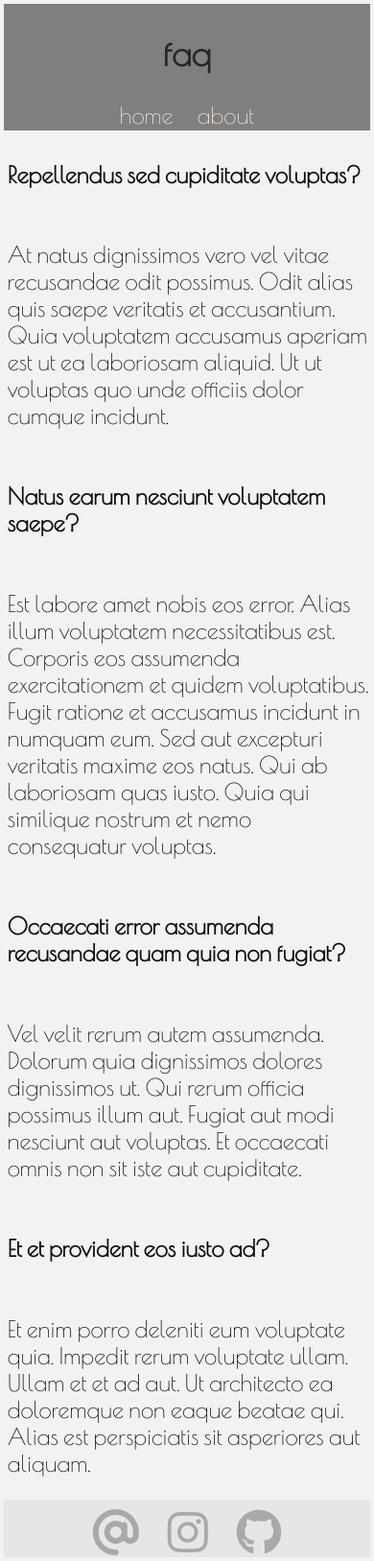
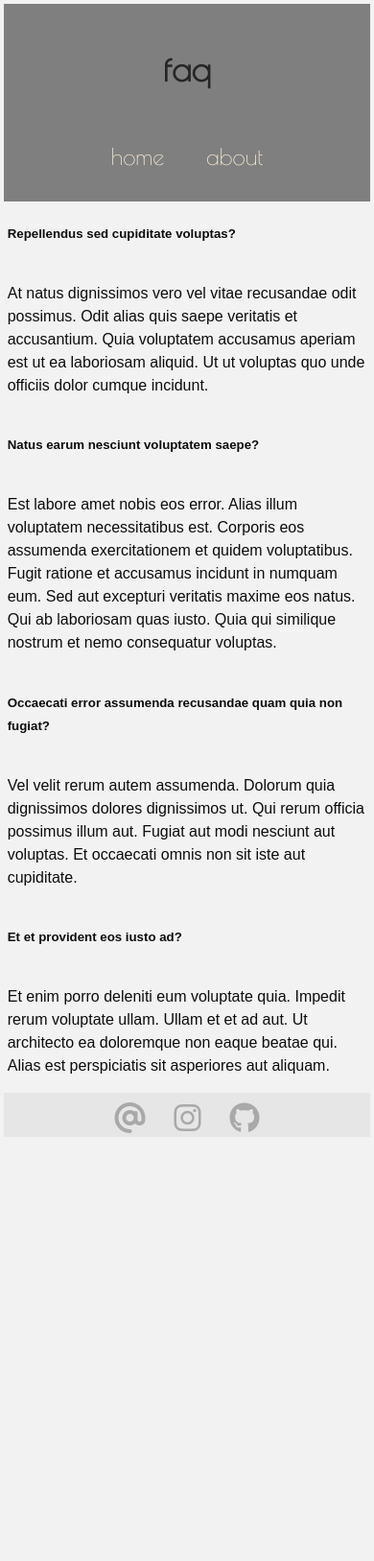
Before and after one commit to er1927/responsive-gallery, a plain HTML site: page faq/index.html in a window 390 px wide. Shown: the whole page at 96% size. After the commit the page ends 1189 px from the top, so only its background shows below. Drawn offline with nearby package versions, Linux system fonts and the light colour scheme.

Commit message:
Changed font-family to improve legibility. Adjusted header and galery ratio on mobile screen. Cleaned up code for legibility.

```diff
--- a/faq/index.html
+++ b/faq/index.html
@@ -24,13 +24,13 @@
     </header>
 
     <section id="faq">
-        <h4>Repellendus sed cupiditate voluptas?</h4>
+        <h5>Repellendus sed cupiditate voluptas?</h5>
         <p>At natus dignissimos vero vel vitae recusandae odit possimus. Odit alias quis saepe veritatis et accusantium. Quia voluptatem accusamus aperiam est ut ea laboriosam aliquid. Ut ut voluptas quo unde officiis dolor cumque incidunt.</p>
-        <h4>Natus earum nesciunt voluptatem saepe?</h4>
+        <h5>Natus earum nesciunt voluptatem saepe?</h5>
         <p>Est labore amet nobis eos error. Alias illum voluptatem necessitatibus est. Corporis eos assumenda exercitationem et quidem voluptatibus. Fugit ratione et accusamus incidunt in numquam eum. Sed aut excepturi veritatis maxime eos natus. Qui ab laboriosam quas iusto. Quia qui similique nostrum et nemo consequatur voluptas. </p>
-        <h4>Occaecati error assumenda recusandae quam quia non fugiat?</h4>
+        <h5>Occaecati error assumenda recusandae quam quia non fugiat?</h5>
         <p>Vel velit rerum autem assumenda. Dolorum quia dignissimos dolores dignissimos ut. Qui rerum officia possimus illum aut. Fugiat aut modi nesciunt aut voluptas. Et occaecati omnis non sit iste aut cupiditate.</p>
-        <h4>Et et provident eos iusto ad?</h4>
+        <h5>Et et provident eos iusto ad?</h5>
         <p>Et enim porro deleniti eum voluptate quia. Impedit rerum voluptate ullam. Ullam et et ad aut. Ut architecto ea doloremque non eaque beatae qui. Alias est perspiciatis sit asperiores aut aliquam.</p>
     </section>
 </section>
--- a/style.css
+++ b/style.css
@@ -1,63 +1,66 @@
-/* * {
-    outline: 1px dotted gray;
-}*/
-
 html {
     font-size: 16px;
 }
 
 body {
     background-color: #f2f2f2;
-    margin: 1%;
-    font-family:"poiret one", sans-serif;
+    color: #262626;
     display: flex;
     flex-direction: column;
-    align-content: space-between;
-    color:antiquewhite;
-    font-size: 1.5em;
-    color: #262626;
+    font-family:"raleway", sans-serif;
+    font-size: 1em;
+    line-height: 1.5em;
+    margin:1%;
 }
 
 
 /* - - - MOBILE/MAIN STYLE - - - */
 
 header {
-    text-align: center;
     background-color: #7f7f7f;
-    text-transform: lowercase;
     display: flex;
     flex-direction: column;
+    font-family: 'poiret one', sans-serif;
+    font-size: 1.5em;
+    padding:10px;
+    text-align: center;
+    text-transform: lowercase;
 }
 
+header h1 {
+    line-height: 1.5em;
+}
 
+header p {
+    color: #ebebeb;
+}
 
 ul {
     margin-left: 0px;
     padding-left: 0px;
-    margin-top:0px;
-    margin-bottom: 2px;
 }
 
 li {
+    display: inline;
     list-style-type: none;
-    display: inline;
+    padding: .8em;
     text-transform: lowercase;
-    padding: 10px;
 }
 
 a {
+    color: antiquewhite;
+    font-family: 'poiret one', sans-serif;
     text-decoration: none;
-    color: antiquewhite;
 }
 
 .gallery {
     display: flex;
     flex-wrap: nowrap;
     align-items: center;
+    height: 50vh;
     gap:10px;
     padding: 10px 10px;
     min-width: 400px;
-    height: 295px;
     overflow-x: scroll;
 }
 
@@ -67,12 +70,12 @@ img {
 }
 
 footer {
-    padding-top: 10px;
-    padding-bottom: 2px;
+    align-content: center;
+    background-color:#e6e6e6;
     display:flex;
     justify-content: center;
-    align-content: flex-end;
-    background-color:#e6e6e6;
+    padding-bottom: 2px;
+    padding-top: 10px;
 }
 
 i {
@@ -125,8 +128,8 @@ article p {
 
 ::-webkit-scrollbar-track {
     background: #f1f1f1;
+    border-radius: 10px;
     box-shadow: inset 0 0 5px grey;
-    border-radius: 10px;
 }
 
 ::-webkit-scrollbar-thumb {
@@ -157,19 +160,17 @@ article p {
  @media (min-width: 1200px) {
 
     .desktop {
-
+        align-items: center;
         display: flex;
         flex-direction: row;
         flex-wrap: nowrap;
-        align-items: center;
     }
 
     header {
+        display: flex;
+        height:85vh;
+        justify-content: center;
         width:25%;
-        height:85vh;
-        display: flex;
-        justify-content: center;
-
     }
 
     header p {
@@ -177,28 +178,26 @@ article p {
     }
 
     .gallery {
+        align-items: center;
         display: flex;
         flex-flow: row wrap;
+        height:85vh;
         justify-content: space-around;
-        align-items: center;
+        overflow-x: hidden;
+        overflow-y: scroll;
         width:75%;
-        height:85vh;
-        overflow-y: scroll;
-        overflow-x:hidden;
+    }
 
-
-    }
     article {
         width:85%;
         display: flex;
         flex-direction: row-reverse;
-        }
+    }
 
     #faq {
-        width:85%;
         height:85vh;
         overflow-x: hidden;
         overflow-y: scroll;
-
+        width:85%;
     }
  }
```
Also changed, not shown: about/index.html (+1 -3 lines), index.html (+2 -1 lines).
